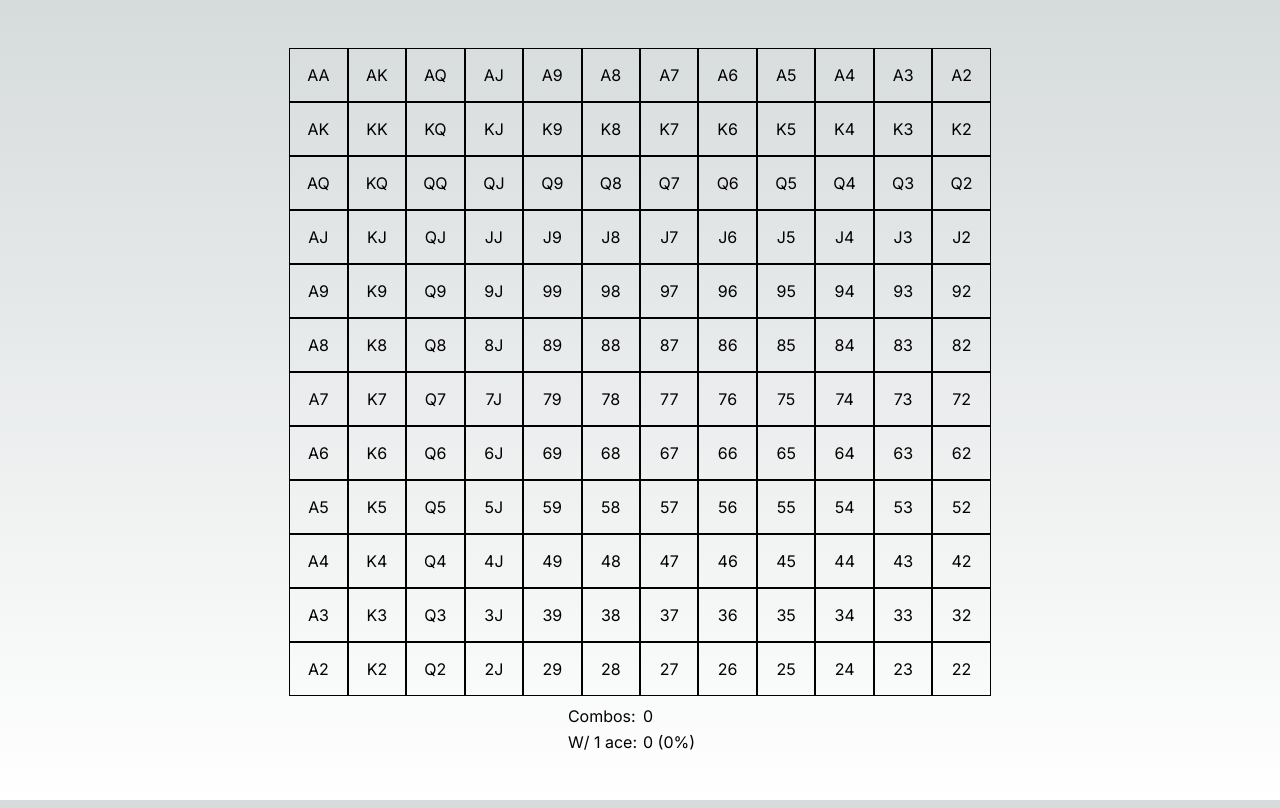
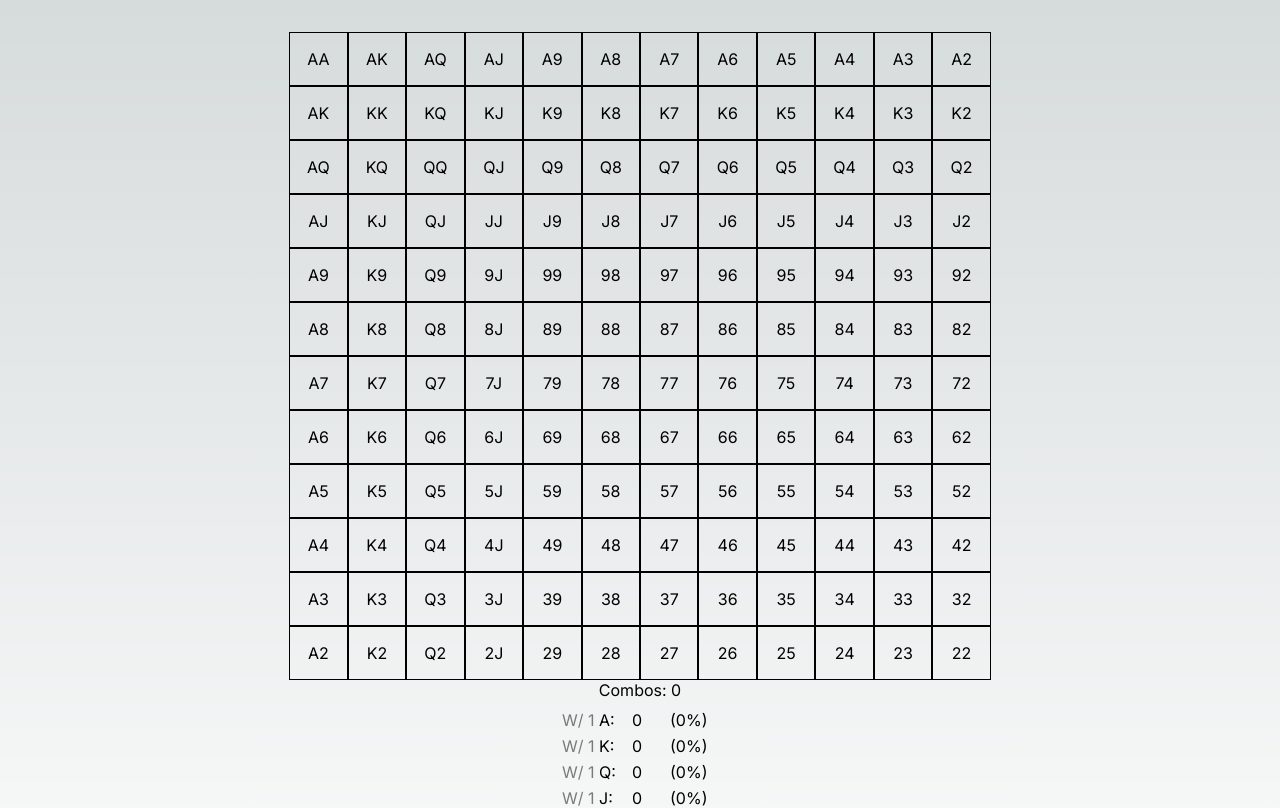
Before and after one commit to anchpop/hardly-know-her, a Next.js app: page / in a window 1280 px wide. Shown: the top 808 px of the page. Built offline with nearby package versions, Linux system fonts and the light colour scheme.

Commit message:
show all combos

```diff
--- a/src/app/page.tsx
+++ b/src/app/page.tsx
@@ -49,64 +49,63 @@ export default function Home() {
     setToggledItems(newToggledItems);
   };
 
-  const calculateCombinations: () => { combinations: number, combinationsOneAce: number } = () => {
-    let belowDiagonal = 0;
-    let belowDiagonalOneAce = 0;
-    let onDiagonal = 0;
-    let onDiagonalOneAce = 0;
-    let aboveDiagonal = 0;
-    let aboveDiagonalOneAce = 0;
+  const calculateCombinations: () => {
+    combinations: number;
+    combinationsByRank: Record<CardRank, number>;
+  } = () => {
+    let totals = {
+      combinations: 0,
+      combinationsByRank: {} as Record<CardRank, number>
+    };
+    for (let rank of ranks) {
+      totals.combinationsByRank[rank] = 0;
+    }
+
 
     for (let i = 0; i < ranks.length; i++) {
       for (let j = 0; j < ranks.length; j++) {
         const itemKey = `${ranks[j]}${ranks[i]}`;
-        const exactlyOneAce = (ranks[j] === "A" && ranks[i] !== "A") || (ranks[j] !== "A" && ranks[i] === "A");
         if (toggledItems.has(itemKey)) {
-          if (i > j) {
-            belowDiagonal++;
-            if (exactlyOneAce) { belowDiagonalOneAce++; }
-          } else if (i === j) {
-            onDiagonal++;
-            if (exactlyOneAce) { onDiagonalOneAce++; }
-          } else {
-            aboveDiagonal++;
-            if (exactlyOneAce) { aboveDiagonalOneAce++; }
+          const multiplier = i > j ? 12 : i === j ? 6 : 4;
+          totals.combinations += multiplier;
+
+          // Check for each rank
+          for (let rank of ranks) {
+            const exactlyOneRank = (ranks[j] === rank && ranks[i] !== rank) || (ranks[j] !== rank && ranks[i] === rank);
+            if (exactlyOneRank) {
+              totals.combinationsByRank[rank] += multiplier;
+            }
           }
         }
       }
     }
 
-    return { combinations: (12 * belowDiagonal) + (6 * onDiagonal) + (4 * aboveDiagonal), combinationsOneAce: (12 * belowDiagonalOneAce) + (6 * onDiagonalOneAce) + (4 * aboveDiagonalOneAce) };
+    return totals;
   };
 
-  const { combinations, combinationsOneAce } = calculateCombinations();
-  const combinationsOneAcePercentage = combinations !== 0 ? Math.round((combinationsOneAce / combinations) * 10000) / 100 : 0;
+  const { combinations, combinationsByRank } = calculateCombinations();
 
   return (
     <main className={styles.main}>
       <div className={styles.grid}>
         {generateGridItems()}
       </div>
-      <div style={{
-        display: "grid",
-        gridTemplateColumns: "1fr 1fr",
-        gridGap: "6px",
-        marginTop: "10px",
-      }}>
-        <div>
-          Combos:
-        </div>
-        <div>
-          {combinations}
-        </div>
-        <div>
-          W/ 1 ace:
-        </div>
-        <div>
-          {combinationsOneAce} ({combinationsOneAcePercentage}%)
-        </div>
+      <div>
+        <div>Combos: {combinations}</div>
       </div>
-
+      <div style={{ display: "grid", gridTemplateColumns: "4rem 2rem 3rem", gridGap: "6px", marginTop: "10px" }}>
+        {ranks.map(rank => (
+          <React.Fragment key={rank}>
+            <div><span style={{ opacity: 0.5 }}>W/ 1</span> {rank}:</div>
+            <div>
+              {combinationsByRank[rank]}
+            </div>
+            <div>
+              ({combinations !== 0 ? Math.round((combinationsByRank[rank] / combinations) * 1000) / 10 : 0}%)
+            </div>
+          </React.Fragment>
+        ))}
+      </div>
     </main>
   );
 }
```
